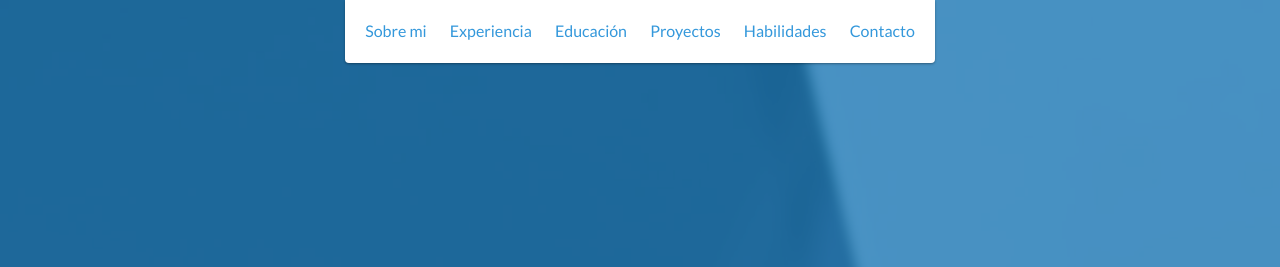
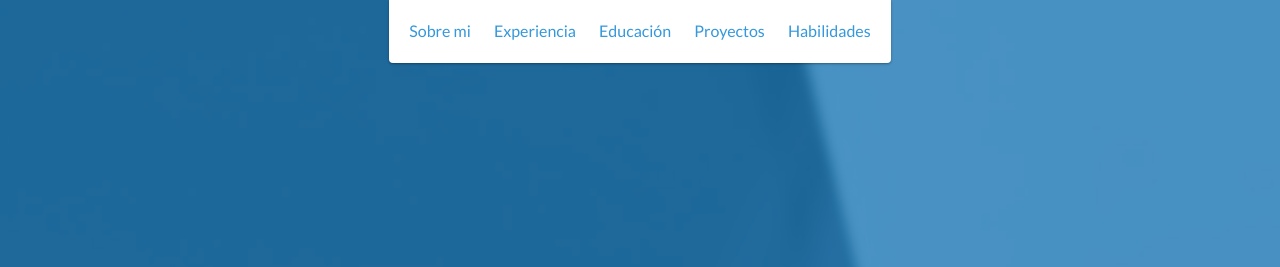
Before and after one commit to angelblasco/portfolio, a website: page index.html in a window 1280 px wide. Shown: the top 267 px of the page. Drawn offline with nearby package versions, Linux system fonts and the light colour scheme.

Commit message:
Update index.html
eliminada cabecera de contacto

```diff
--- a/index.html
+++ b/index.html
@@ -38,10 +38,7 @@
             </li>
             <li>
                 <a href="#skills">Habilidades</a>
-            </li>
-            <li>
-                <a href="#contact">Contacto</a>
-            </li>
+	   </li>
         </ul>
     </header>
     <!-- End header -->
```
